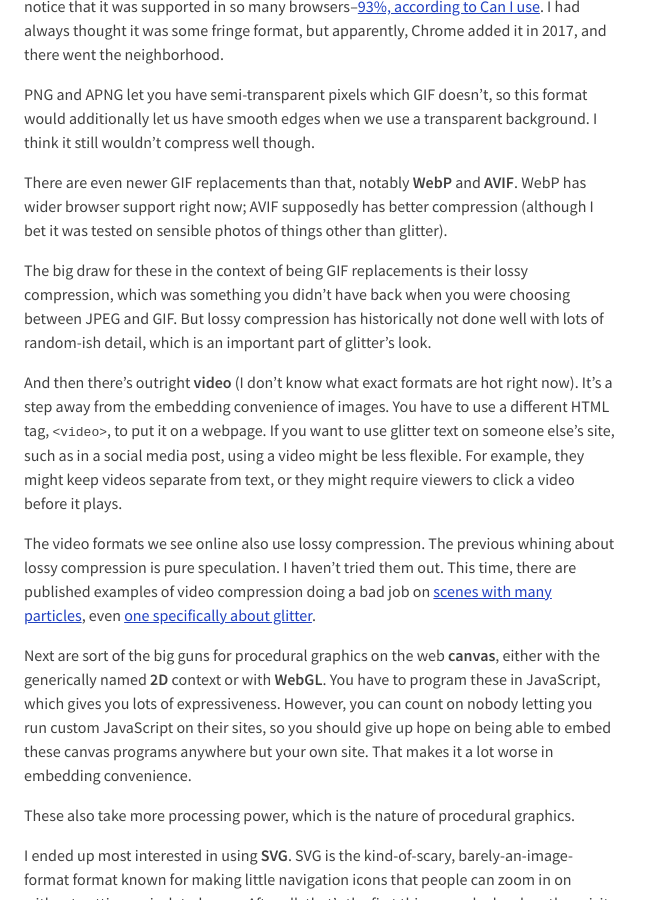
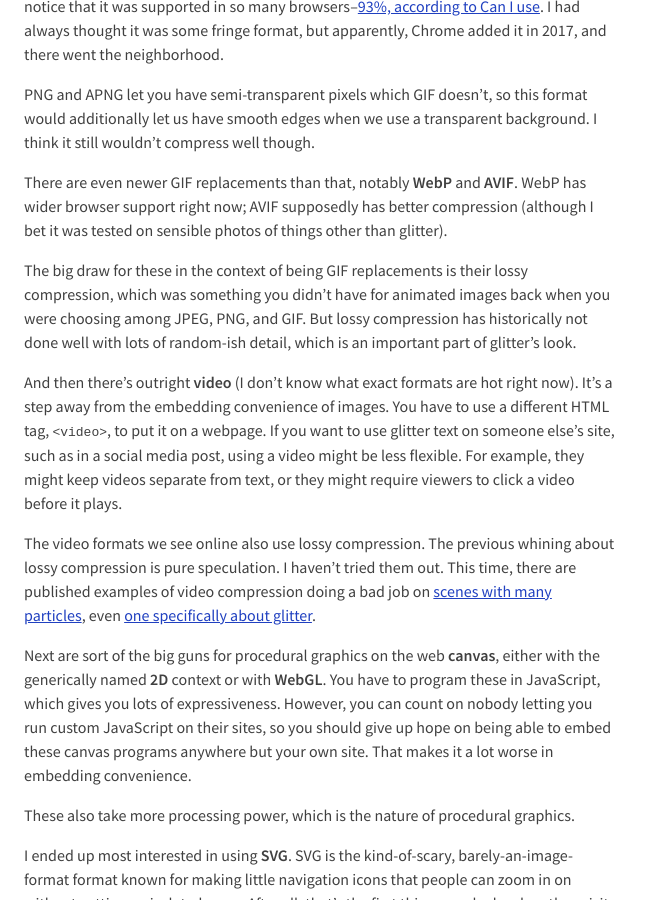
Before and after one commit to wh0/wh0.github.io, a Jekyll site: the page built from _posts/2021-04-25-glitter.md, in a window 1280 px wide and 900 px high, scrolled down 3073 px. Shown: the whole window, without its empty margins (0-653 px from the left). Built offline with Jekyll 4.4.1, drawn with Linux system fonts in a browser that asks for light colours.

Commit message:
Update 2021-04-25-glitter.md

```diff
--- a/_posts/2021-04-25-glitter.md
+++ b/_posts/2021-04-25-glitter.md
@@ -159,8 +159,8 @@ compression (although I bet it was tested on sensible photos of things other
 than glitter).
 
 The big draw for these in the context of being GIF replacements is their lossy
-compression, which was something you didn't have back when you were choosing
-between JPEG and GIF.
+compression, which was something you didn't have for animated images back when
+you were choosing among JPEG, PNG, and GIF.
 But lossy compression has historically not done well with lots of random-ish
 detail, which is an important part of glitter's look.
 
```
